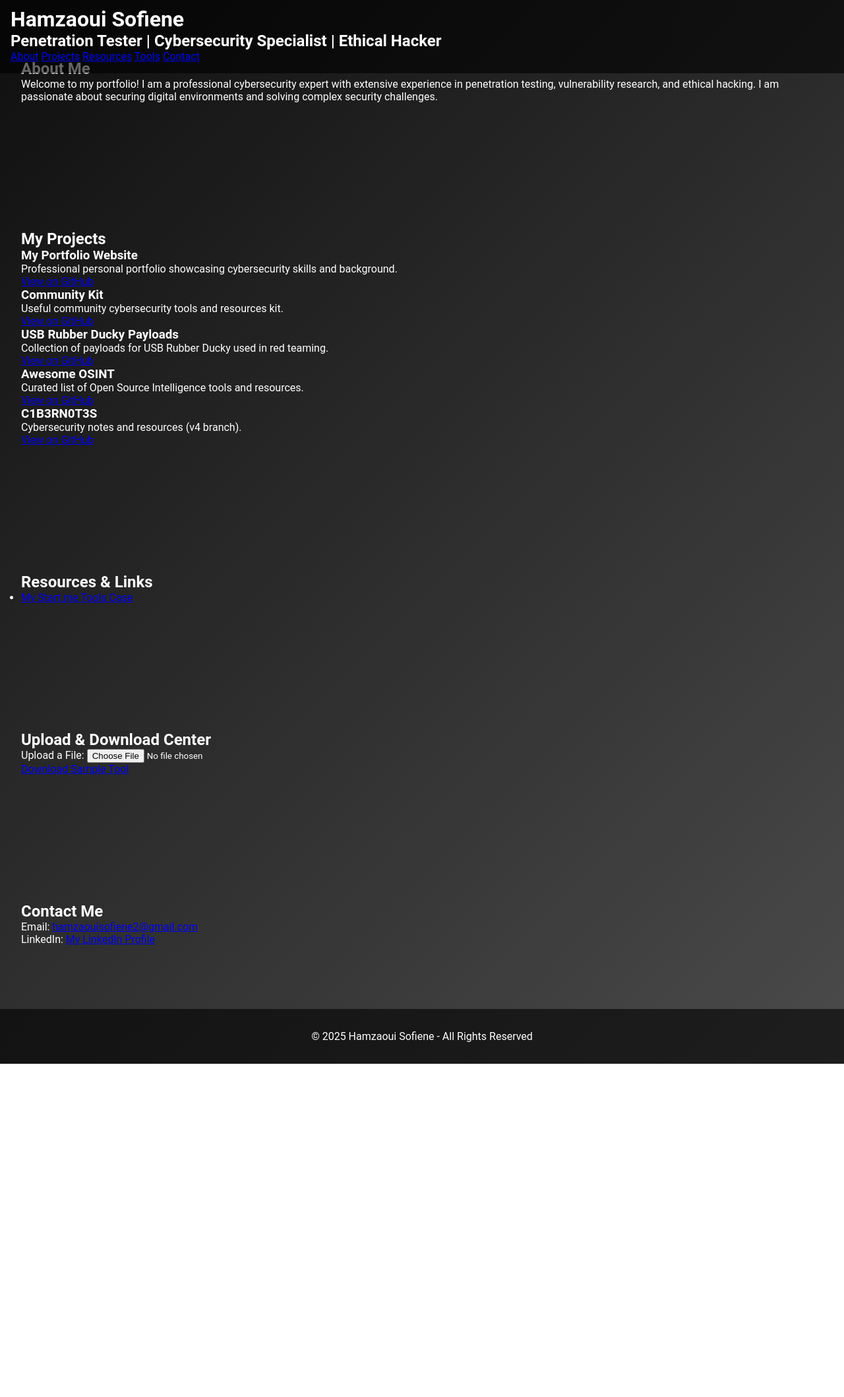
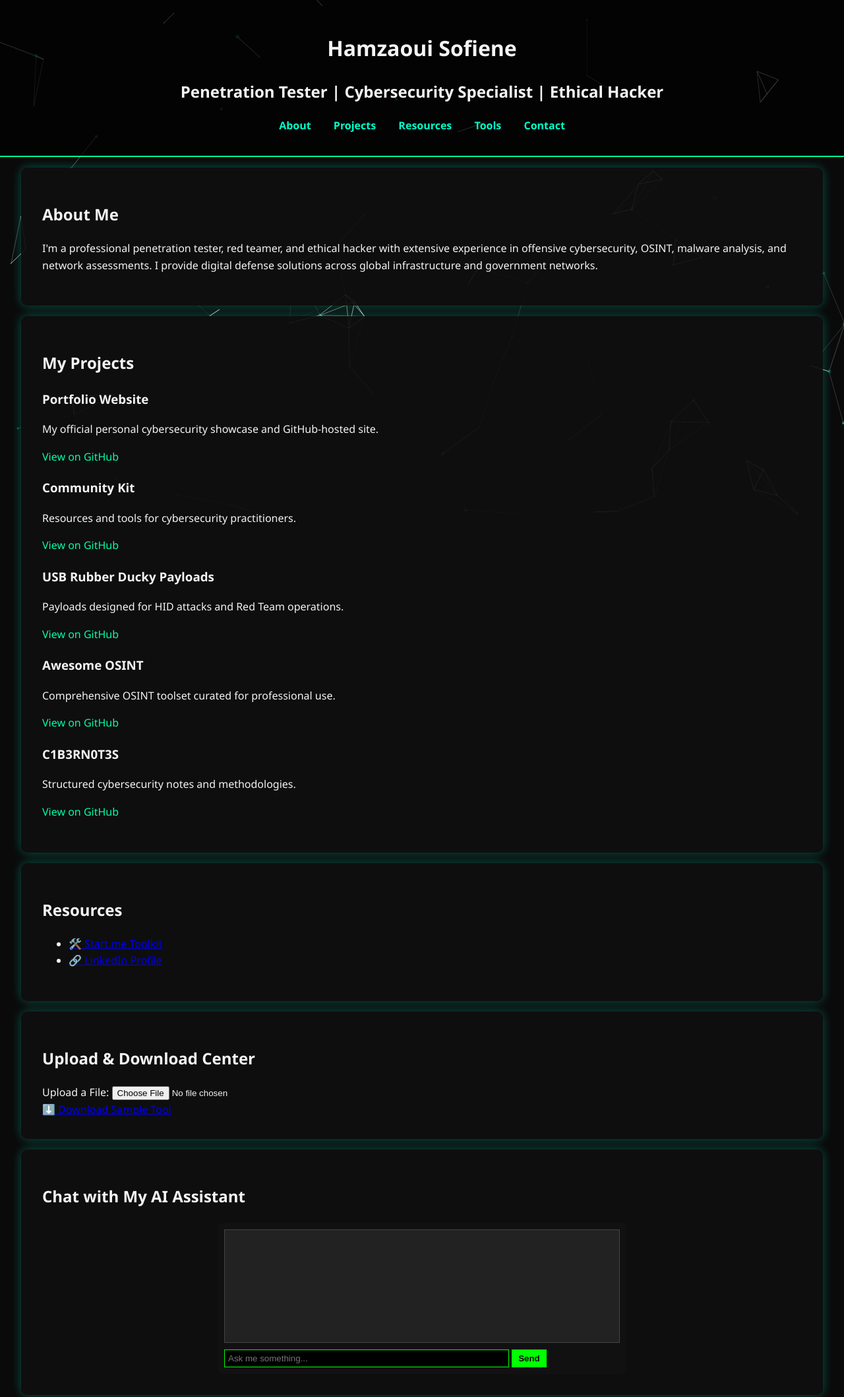
Before and after one commit to sniper4u2/sniper4u2.github.io, a plain HTML site: page index.html in a window 1280 px wide. Shown: the part 6-2123 px from the top of the page at 66% size. Before the commit the page ends 1618 px from the top, so only its background shows below. Drawn offline with nearby package versions, Linux system fonts and the light colour scheme.

Commit message:
Initial commit for portfolio site with particles.js and chatbot

```diff
--- /dev/null
+++ b/chatbot.js
@@ -0,0 +1,22 @@
+function handleChat() {
+  const input = document.getElementById("user-input");
+  const log = document.getElementById("chat-log");
+  const message = input.value.trim();
+  if (message === "") return;
+
+  const userLine = `<div><strong>You:</strong> ${message}</div>`;
+  log.innerHTML += userLine;
+
+  let reply = "I'm still learning. Try asking about your tools or sending an email.";
+
+  if (message.toLowerCase().includes("portfolio")) {
+    reply = "You can view the portfolio here: https://sniper4u2.github.io";
+  } else if (message.toLowerCase().includes("osint")) {
+    reply = "Check the Awesome OSINT tools at: https://github.com/sniper4u2/awesome-osint";
+  }
+
+  const botLine = `<div><strong>Bot:</strong> ${reply}</div>`;
+  log.innerHTML += botLine;
+  input.value = "";
+  log.scrollTop = log.scrollHeight;
+}
--- a/index.html
+++ b/index.html
@@ -2,11 +2,14 @@
 <html lang="en">
 <head>
   <meta charset="UTF-8" />
-  <meta name="viewport" content="width=device-width, initial-scale=1.0" />
+  <meta name="viewport" content="width=device-width, initial-scale=1.0"/>
   <title>Hamzaoui Sofiene | Cybersecurity Portfolio</title>
   <link rel="stylesheet" href="style.css" />
+  <script src="https://cdn.jsdelivr.net/npm/particles.js@2.0.0/particles.min.js"></script>
 </head>
 <body>
+  <div id="particles-js"></div>
+
   <header>
     <h1>Hamzaoui Sofiene</h1>
     <h2>Penetration Tester | Cybersecurity Specialist | Ethical Hacker</h2>
@@ -22,65 +25,82 @@
   <section id="about">
     <h2>About Me</h2>
     <p>
-      Welcome to my portfolio! I am a professional cybersecurity expert with extensive experience in penetration testing, vulnerability research, and ethical hacking. I am passionate about securing digital environments and solving complex security challenges.
+      I'm a professional penetration tester, red teamer, and ethical hacker with extensive experience in offensive cybersecurity, OSINT, malware analysis, and network assessments. I provide digital defense solutions across global infrastructure and government networks.
     </p>
   </section>
 
   <section id="projects">
     <h2>My Projects</h2>
+
     <div class="project">
-      <h3>My Portfolio Website</h3>
-      <p>Professional personal portfolio showcasing cybersecurity skills and background.</p>
+      <h3>Portfolio Website</h3>
+      <p>My official personal cybersecurity showcase and GitHub-hosted site.</p>
       <a href="https://github.com/sniper4u2/MyPortfolio" target="_blank">View on GitHub</a>
     </div>
+
     <div class="project">
       <h3>Community Kit</h3>
-      <p>Useful community cybersecurity tools and resources kit.</p>
+      <p>Resources and tools for cybersecurity practitioners.</p>
       <a href="https://github.com/sniper4u2/community_kit" target="_blank">View on GitHub</a>
     </div>
+
     <div class="project">
       <h3>USB Rubber Ducky Payloads</h3>
-      <p>Collection of payloads for USB Rubber Ducky used in red teaming.</p>
+      <p>Payloads designed for HID attacks and Red Team operations.</p>
       <a href="https://github.com/sniper4u2/usbrubberducky-payloads" target="_blank">View on GitHub</a>
     </div>
+
     <div class="project">
       <h3>Awesome OSINT</h3>
-      <p>Curated list of Open Source Intelligence tools and resources.</p>
+      <p>Comprehensive OSINT toolset curated for professional use.</p>
       <a href="https://github.com/sniper4u2/awesome-osint" target="_blank">View on GitHub</a>
     </div>
+
     <div class="project">
       <h3>C1B3RN0T3S</h3>
-      <p>Cybersecurity notes and resources (v4 branch).</p>
+      <p>Structured cybersecurity notes and methodologies.</p>
       <a href="https://github.com/sniper4u2/c1b3rn0t3s/tree/v4/content/notes" target="_blank">View on GitHub</a>
     </div>
   </section>
 
   <section id="resources">
-    <h2>Resources & Links</h2>
+    <h2>Resources</h2>
     <ul>
-      <li><a href="https://start.me/p/KMJvbw/hamzaoui-sofiene-tools-case" target="_blank">My Start.me Tools Case</a></li>
+      <li><a href="https://start.me/p/KMJvbw/hamzaoui-sofiene-tools-case" target="_blank">🛠️ Start.me Toolkit</a></li>
+      <li><a href="https://www.linkedin.com/in/hmz-sofiene-22a9091b2/" target="_blank">🔗 LinkedIn Profile</a></li>
     </ul>
   </section>
 
   <section id="tools">
     <h2>Upload & Download Center</h2>
-    <div>
+    <form>
       <label for="uploadFile">Upload a File:</label>
       <input type="file" id="uploadFile" name="uploadFile" />
+    </form>
+    <div>
+      <a href="/downloads/sample-tool.zip" download>⬇️ Download Sample Tool</a>
     </div>
-    <div>
-      <a href="/downloads/sample-tool.zip" download>Download Sample Tool</a>
+  </section>
+
+  <section id="chatbot">
+    <h2>Chat with My AI Assistant</h2>
+    <div id="chat-window">
+      <div id="chat-log"></div>
+      <input type="text" id="user-input" placeholder="Ask me something..." />
+      <button onclick="handleChat()">Send</button>
     </div>
   </section>
 
   <section id="contact">
     <h2>Contact Me</h2>
     <p>Email: <a href="mailto:hamzaouisofiene2@gmail.com">hamzaouisofiene2@gmail.com</a></p>
-    <p>LinkedIn: <a href="https://www.linkedin.com/in/hmz-sofiene-22a9091b2/" target="_blank">My LinkedIn Profile</a></p>
   </section>
 
   <footer>
     <p>&copy; 2025 Hamzaoui Sofiene - All Rights Reserved</p>
   </footer>
+
+  <script src="particles-config.js"></script>
+  <script src="chatbot.js"></script>
 </body>
 </html>
--- /dev/null
+++ b/particles-config.js
@@ -0,0 +1,30 @@
+particlesJS('particles-js', {
+  "particles": {
+    "number": { "value": 75 },
+    "color": { "value": "#00ffcc" },
+    "shape": { "type": "circle" },
+    "opacity": {
+      "value": 0.6,
+      "random": true
+    },
+    "size": {
+      "value": 3,
+      "random": true
+    },
+    "move": {
+      "enable": true,
+      "speed": 2
+    }
+  },
+  "interactivity": {
+    "events": {
+      "onhover": { "enable": true, "mode": "grab" },
+      "onclick": { "enable": true, "mode": "push" }
+    },
+    "modes": {
+      "grab": { "distance": 200 },
+      "push": { "particles_nb": 4 }
+    }
+  },
+  "retina_detect": true
+});
--- a/style.css
+++ b/style.css
@@ -1,133 +1,89 @@
-* {
-    margin: 0;
-    padding: 0;
-    box-sizing: border-box;
-    font-family: 'Roboto', sans-serif;
+body {
+  margin: 0;
+  font-family: 'Segoe UI', sans-serif;
+  background: #0a0a0a;
+  color: #f4f4f4;
+  line-height: 1.6;
+  z-index: 1;
 }
 
-body {
-    background: linear-gradient(135deg, #0f0f0f, #4b4b4b);
-    color: white;
-    overflow-x: hidden;
+#particles-js {
+  position: fixed;
+  width: 100%;
+  height: 100%;
+  z-index: -1;
+  background: #0a0a0a;
 }
 
 header {
-    background: rgba(0, 0, 0, 0.6);
-    padding: 1rem;
-    position: fixed;
-    top: 0;
-    width: 100%;
-    z-index: 100;
+  text-align: center;
+  padding: 2rem 1rem;
+  background-color: rgba(0, 0, 0, 0.7);
+  border-bottom: 2px solid #00ff99;
 }
 
-header .container {
-    display: flex;
-    justify-content: space-between;
-    align-items: center;
-}
-
-header .brand-name {
-    font-size: 2rem;
-    font-weight: bold;
-}
-
-header nav ul {
-    list-style: none;
-    display: flex;
-    gap: 1.5rem;
-}
-
-header nav ul li a {
-    text-decoration: none;
-    color: white;
-    font-size: 1rem;
-    text-transform: uppercase;
-    font-weight: 500;
+nav a {
+  margin: 0 15px;
+  text-decoration: none;
+  color: #00ffcc;
+  font-weight: bold;
 }
 
 section {
-    padding: 6rem 2rem;
+  padding: 2rem;
+  background-color: rgba(15, 15, 15, 0.9);
+  margin: 1rem auto;
+  width: 90%;
+  border-radius: 10px;
+  box-shadow: 0 0 15px #00ffcc50;
 }
 
-.about, .projects, .contact, .branches {
-    text-align: center;
+.project {
+  margin: 1rem 0;
 }
 
-.projects .project-list {
-    display: flex;
-    justify-content: center;
-    gap: 2rem;
-    flex-wrap: wrap;
+.project a {
+  color: #00ffaa;
+  text-decoration: none;
 }
 
-.project-card {
-    background: #222;
-    border-radius: 8px;
-    padding: 2rem;
-    width: 280px;
-    box-shadow: 0 4px 10px rgba(0, 0, 0, 0.4);
+#chat-window {
+  background: #111;
+  padding: 10px;
+  border-radius: 8px;
+  max-width: 600px;
+  margin: 0 auto;
 }
 
-.project-card h3 {
-    font-size: 1.2rem;
-    margin-bottom: 1rem;
+#chat-log {
+  height: 150px;
+  overflow-y: auto;
+  background: #222;
+  padding: 10px;
+  border: 1px solid #444;
+  margin-bottom: 10px;
 }
 
-.project-card p {
-    font-size: 0.9rem;
-    margin-bottom: 1rem;
+#user-input {
+  width: 70%;
+  padding: 5px;
+  background: #000;
+  color: #0f0;
+  border: 1px solid #0f0;
 }
 
-.project-card .btn {
-    background: #3498db;
-    color: white;
-    padding: 0.5rem 1.5rem;
-    text-decoration: none;
-    border-radius: 5px;
-    transition: background 0.3s;
-}
-
-.project-card .btn:hover {
-    background: #2980b9;
-}
-
-.branch-container {
-    display: flex;
-    justify-content: center;
-    gap: 4rem;
-}
-
-.branch {
-    background: #333;
-    padding: 2rem;
-    border-radius: 8px;
-    box-shadow: 0 4px 10px rgba(0, 0, 0, 0.4);
-    width: 40%;
-}
-
-.branch h3 {
-    font-size: 1.5rem;
-    margin-bottom: 1rem;
-}
-
-.file-input {
-    padding: 1rem;
-    margin-bottom: 1rem;
+button {
+  padding: 6px 10px;
+  background: #0f0;
+  color: #000;
+  font-weight: bold;
+  border: none;
+  cursor: pointer;
 }
 
 footer {
-    background: rgba(0, 0, 0, 0.6);
-    padding: 2rem;
-    text-align: center;
+  text-align: center;
+  padding: 1rem;
+  background: #000;
+  border-top: 1px solid #0f0;
 }
-
-footer .social-links a {
-    color: white;
-    font-size: 1.5rem;
-    margin: 0.5rem;
-    text-decoration: none;
-}
-
-footer .social-links a:hover {
-    color: #3498db;
-}
```
Also changed, not shown: particles.json (added, +44 -0 lines).
